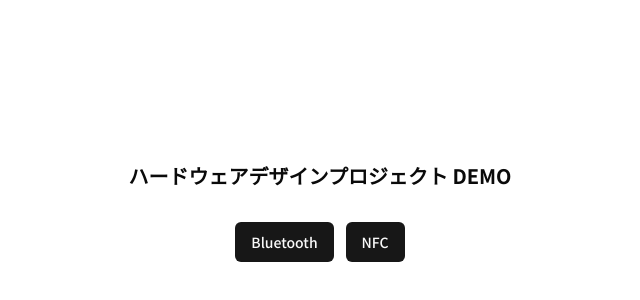
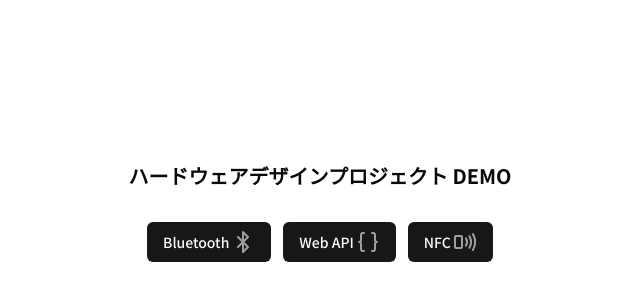
Before and after one commit to 618knot/hdp2024-demo, a Next.js app: page / in a window 1280 px wide. Shown: the part 204-504 px from the top of the page, without its empty margins (320-960 px from the left). Built offline with nearby package versions, Linux system fonts and the light colour scheme.

Commit message:
コンテンツの管理方法を変更

```diff
--- a/src/app/_components/ModeSelectContainer.tsx
+++ b/src/app/_components/ModeSelectContainer.tsx
@@ -1,20 +1,22 @@
 import { Button } from "@/components/ui/button";
 import Link from "next/link";
+
+import { contents } from "@/components/contents";
 
 export default function ModeSelectContainer() {
   return(
     <div className="flex gap-3">
-      <Button asChild>
-        <Link href="/bluetooth">
-          Bluetooth
-        </Link>
-      </Button>
-
-      <Button>
-        <Link href="/nfc">
-          NFC
-        </Link>
-      </Button>
+      {
+        contents.map((content, index) => {
+          return(
+          <Button key={index} asChild>
+            <Link href={content.path}>
+              {content.content}
+            </Link>
+          </Button>
+          )
+        })
+      }
     </div>
   );
 }
--- /dev/null
+++ b/src/components/contents.tsx
@@ -0,0 +1,22 @@
+import { Bluetooth, Braces, SmartphoneNfc } from "lucide-react";
+import { ReactNode } from "react";
+
+type ContentProps = {
+  content: ReactNode;
+  path: `/${string}`;
+};
+
+export const contents: ContentProps[] = [
+  {
+    content: <>Bluetooth<Bluetooth className="ml-0.5 opacity-60" /></>,
+    path: "/bluetooth",
+  },
+  {
+    content: <>Web API<Braces className="ml-0.5 opacity-60" /></>,
+    path: "/webapi",
+  },
+  {
+    content: <>NFC<SmartphoneNfc className="ml-0.5 opacity-60" /></>,
+    path: "/nfc",
+  },
+]
```
